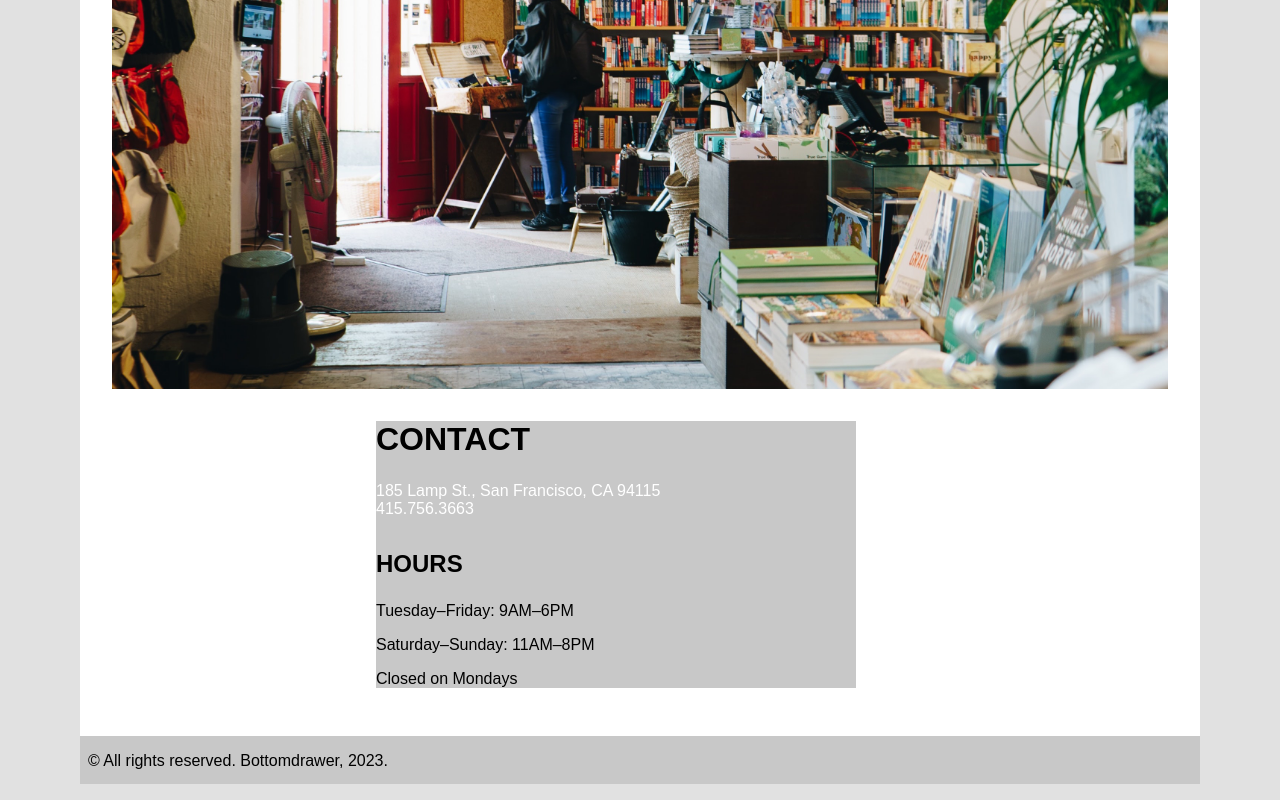
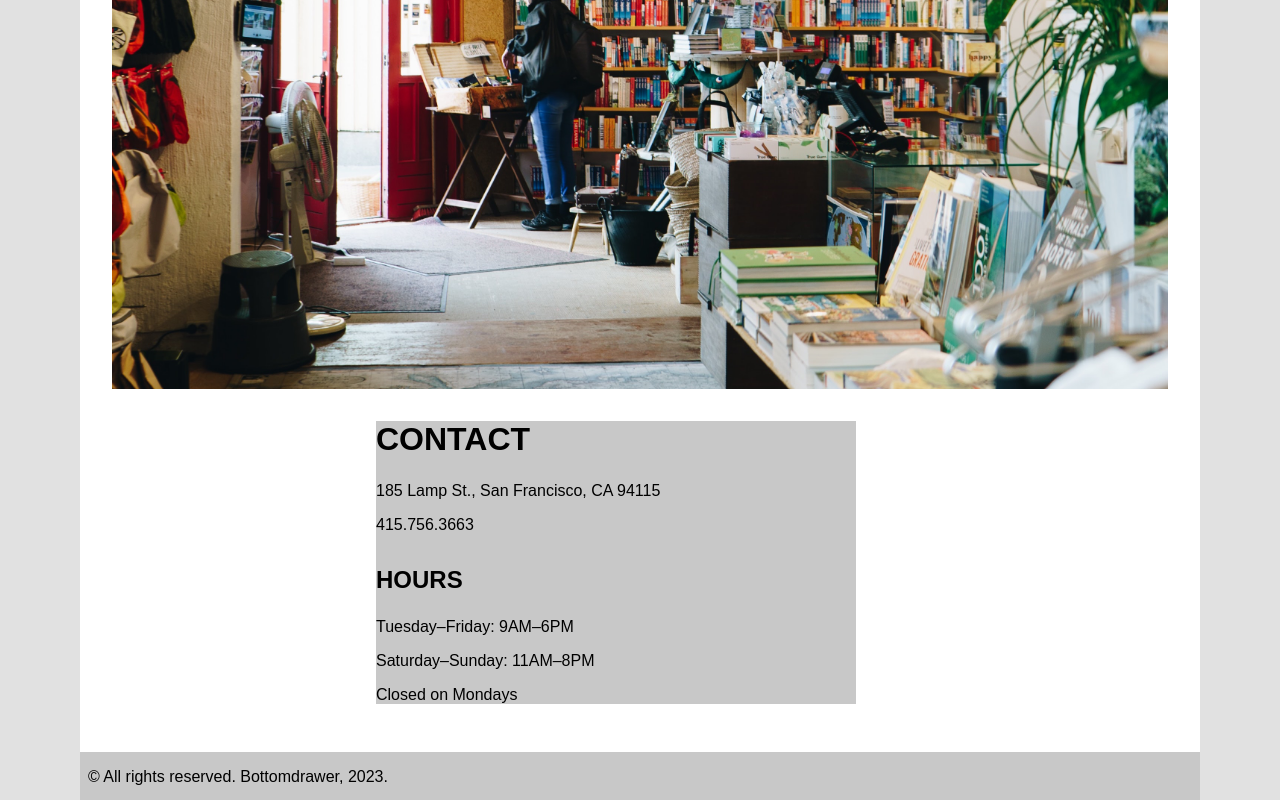
Before and after one commit to cindynt/cindynt.github.io, a plain HTML site: page grc338/website-visual-language/contact.html in a window 1280 px wide. Shown: the part 541-1341 px from the top of the page. Drawn offline with Linux system fonts and the light colour scheme; a web font is replaced by a local one.

Commit message:
Update contact.html

```diff
--- a/grc338/website-visual-language/contact.html
+++ b/grc338/website-visual-language/contact.html
@@ -28,8 +28,10 @@
                 <img src="store_inside.jpg" alt="Inside a stationery store." />
                 <article>
                     <h2>Contact</h2>
-                    <address>185 Lamp St., San Francisco, CA 94115</address>
-                    <address>415.756.3663</address>
+                    <ul>
+                        <li>185 Lamp St., San Francisco, CA 94115</li>
+                        <li>415.756.3663</li>
+                    </ul>
                     <h3>Hours</h3>
                     <ul>
                         <li>Tuesday–Friday: 9AM–6PM</li>
```
